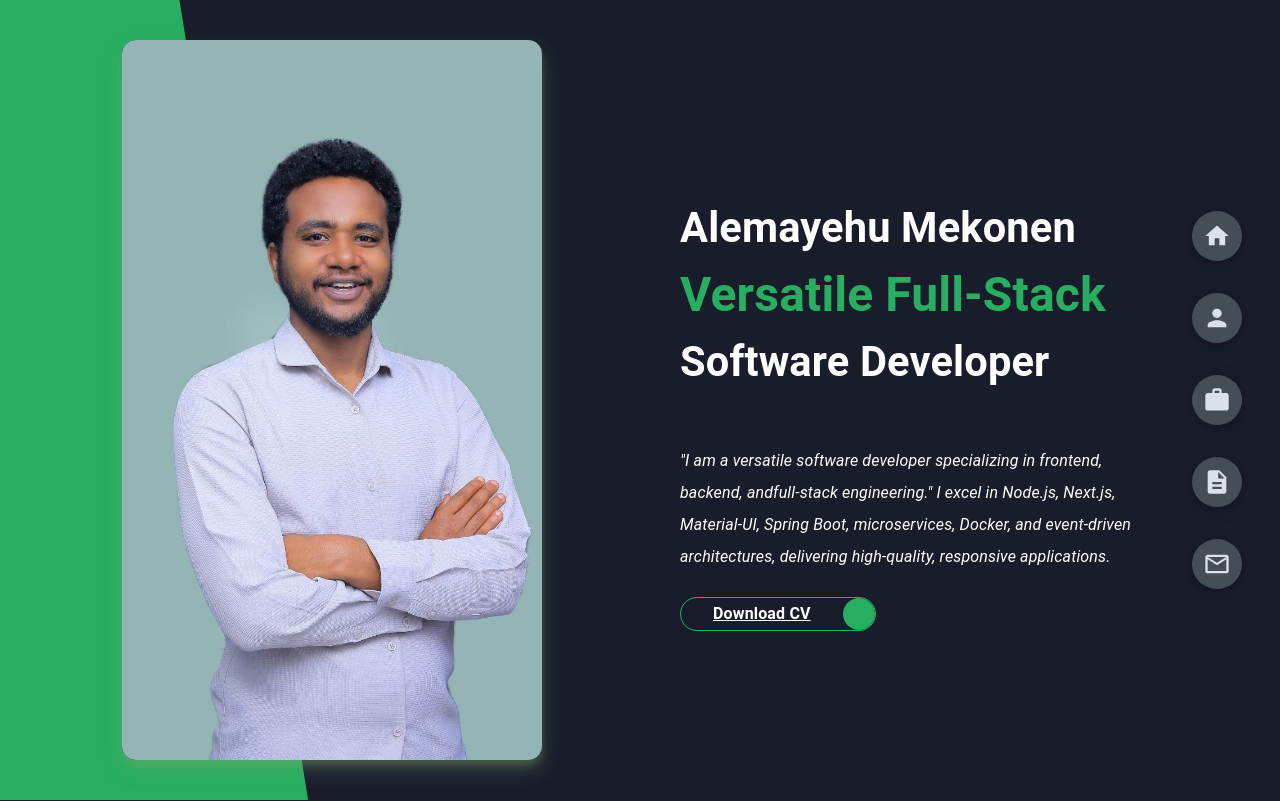
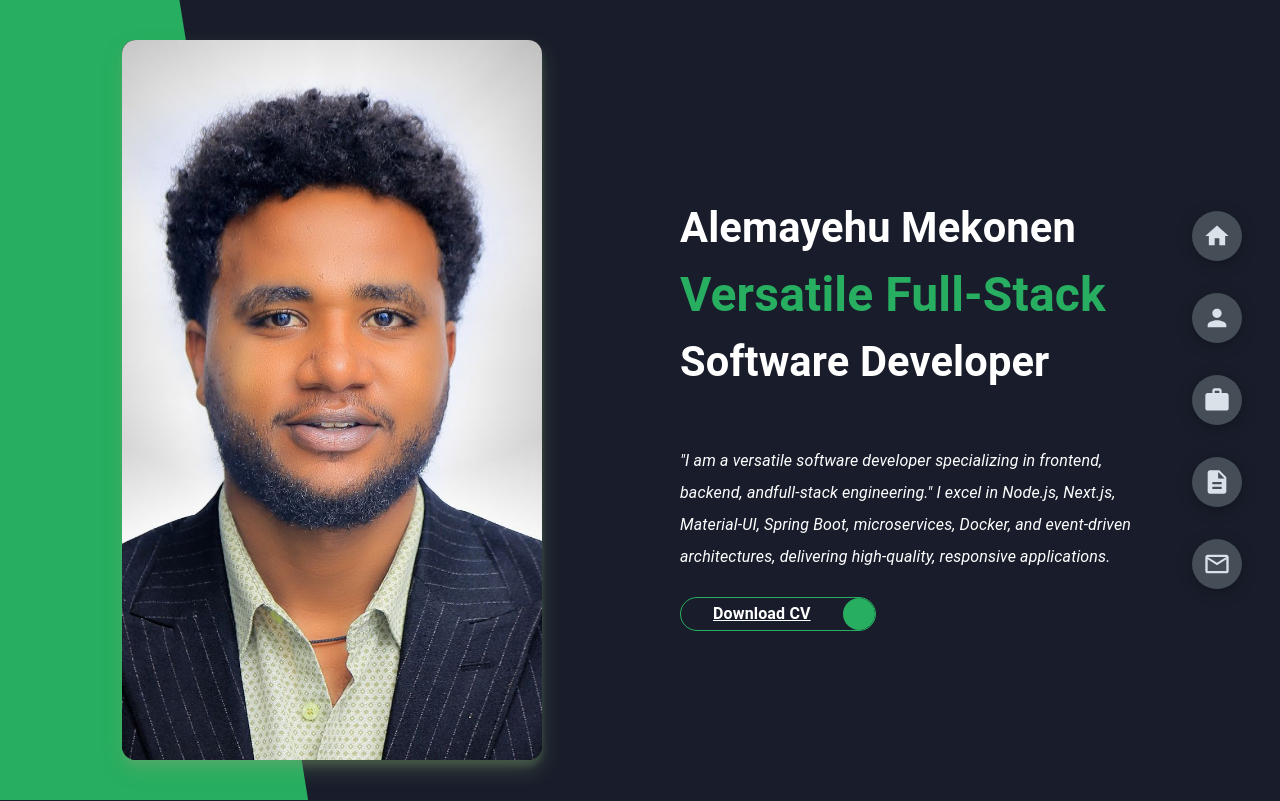
Before and after one commit to alexdev93/project-x, a Next.js app: page / in a window 1280 px wide. Shown: the top 801 px of the page. Built offline with nearby package versions, Linux system fonts and the light colour scheme.

Commit message:
Update Home.tsx

```diff
--- a/src/pages/Home.tsx
+++ b/src/pages/Home.tsx
@@ -22,7 +22,7 @@ const HomeHeader = () => {
           <HShape className="h-shape"></HShape>
           <ImageContainer>
             <Image
-              src='/Alemayehu.jpg'
+              src='/photo_2024-10-26_14-07-10.jpg'
               alt=""
               layout='fill' // Fill the container
               objectFit='cover'
```
